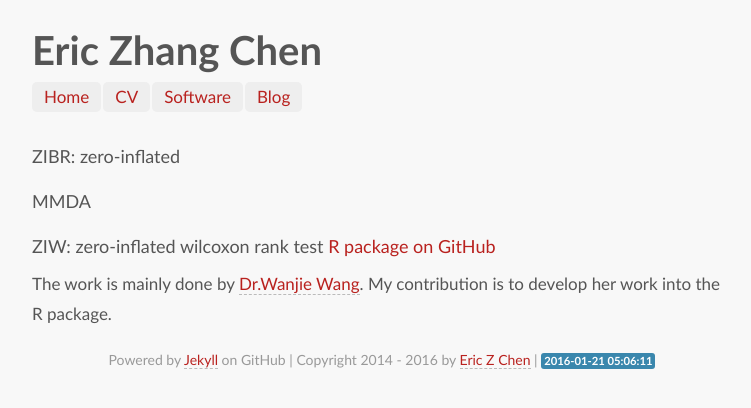
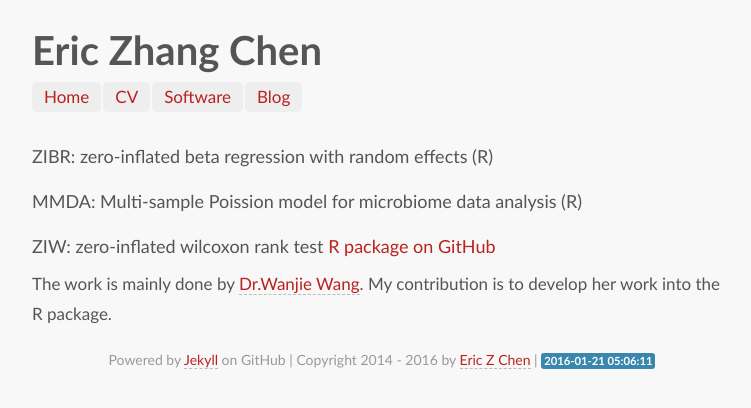
Before and after one commit to chvlyl/chvlyl.github.io, a Jekyll site: the page built from software/index.md, in a window 1280 px wide. Shown: the top 408 px of the page, without its empty margins (258-1009 px from the left). Built offline with Jekyll 4.4.1, drawn with Linux system fonts in a browser that asks for light colours.

Commit message:
update software

```diff
--- a/software/index.md
+++ b/software/index.md
@@ -3,13 +3,14 @@ layout: home
 title: Eric Z Chen
 ---
 
-### ZIBR: zero-inflated
+### ZIBR: zero-inflated beta regression with random effects (R)
 
-### MMDA
+### MMDA: Multi-sample Poission model for microbiome data analysis (R)
 
 ### ZIW: zero-inflated wilcoxon rank test [R package on GitHub]()
 The work is mainly done by [Dr.Wanjie Wang](http://www-stat.wharton.upenn.edu/~wanjiew/index.html). My contribution is to develop her work into the R package.
 
+
 {::comment}
 Add papers to Papers and export as reference list (use BMC Bioinformatics style and plain text)
 {:/comment}
```
Also changed, not shown: _layouts/default.html (deleted, +0 -34 lines), about/index.html (deleted, +0 -15 lines).
